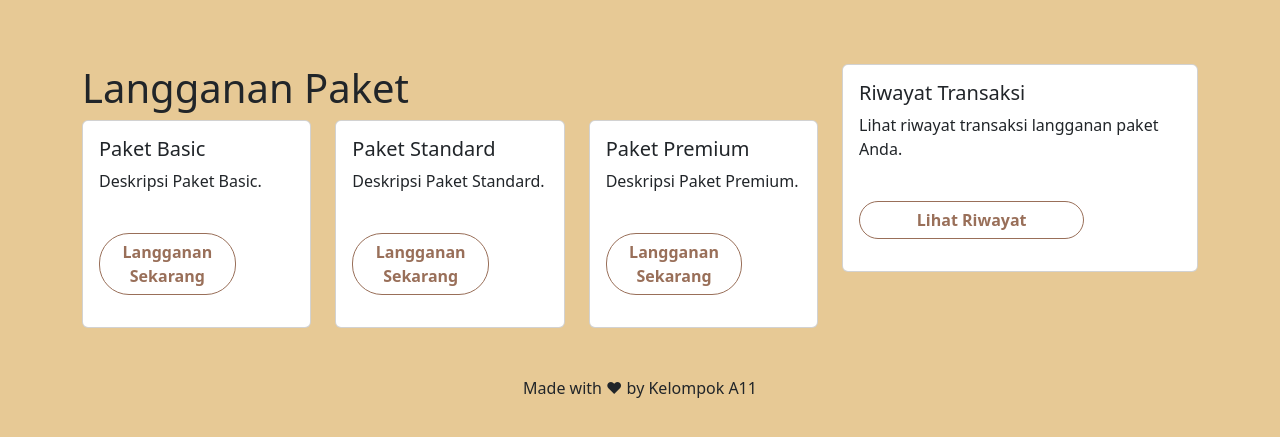
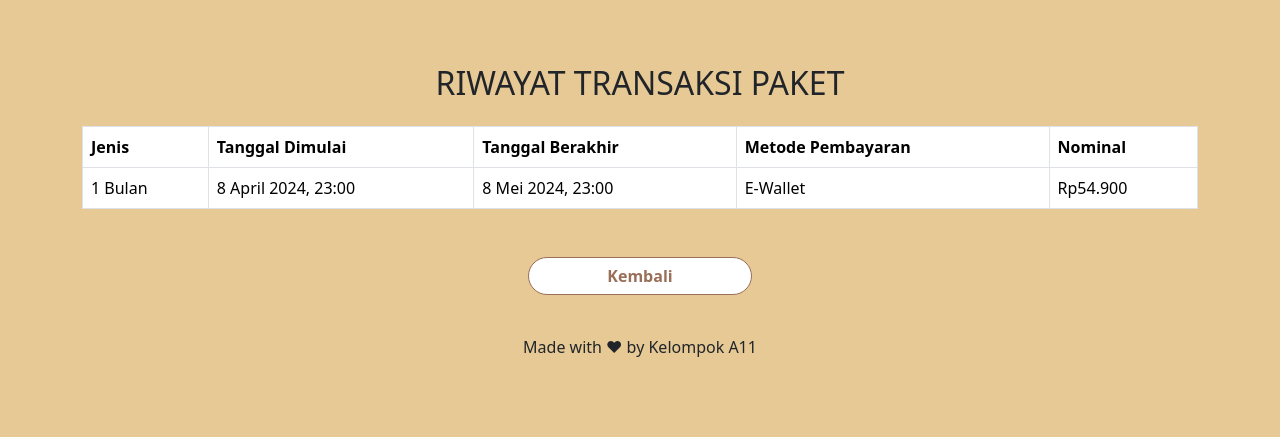
Before and after one commit to A11-Basdat/Marmut-App, a Django app: template user/templates/riwayat_transaksi.html in a window 1280 px wide. Shown: the part 56-493 px from the top of the page. Run offline with Django 3.2, Linux system fonts and the light colour scheme; the template is opened without the code that fills it, so the values that code supplies are empty; some libraries are stand-ins or nearby versions.

Commit message:
Finish CR Langganan Paket

```diff
--- a/base/templates/base.html
+++ b/base/templates/base.html
@@ -34,7 +34,7 @@
                         <a class="nav-link" href="#">Features</a>
                     </li>
                     <li class="nav-item">
-                        <a class="nav-link" href="#">Pricing</a>
+                        <a href="{%url 'user:langganan_paket'%}"class="nav-link" href="#">Pricing</a>
                     </li>
                     <li class="nav-item">
                         <a class="nav-link disabled" href="#">Disabled</a>
--- a/user/templates/riwayat_transaksi.html
+++ b/user/templates/riwayat_transaksi.html
@@ -4,48 +4,30 @@
 {% block content %}
     <!-- Content -->
     <div class="container mt-5">
-        <div class="row">
-            <div class="col-md-8">
-                <h1>Langganan Paket</h1>
-                <div class="row">
-                    <div class="col-md-4">
-                        <div class="card mb-4">
-                            <div class="card-body">
-                                <h5 class="card-title">Paket Basic</h5>
-                                <p class="card-text">Deskripsi Paket Basic.</p>
-                                <button class="btn btn-primary">Langganan Sekarang</button>
-                            </div>
-                        </div>
-                    </div>
-                    <div class="col-md-4">
-                        <div class="card mb-4">
-                            <div class="card-body">
-                                <h5 class="card-title">Paket Standard</h5>
-                                <p class="card-text">Deskripsi Paket Standard.</p>
-                                <button class="btn btn-primary">Langganan Sekarang</button>
-                            </div>
-                        </div>
-                    </div>
-                    <div class="col-md-4">
-                        <div class="card mb-4">
-                            <div class="card-body">
-                                <h5 class="card-title">Paket Premium</h5>
-                                <p class="card-text">Deskripsi Paket Premium.</p>
-                                <button class="btn btn-primary">Langganan Sekarang</button>
-                            </div>
-                        </div>
-                    </div>
-                </div>
-            </div>
-            <div class="col-md-4">
-                <div class="card">
-                    <div class="card-body">
-                        <h5 class="card-title">Riwayat Transaksi</h5>
-                        <p class="card-text">Lihat riwayat transaksi langganan paket Anda.</p>
-                        <a href="#" class="btn btn-info">Lihat Riwayat</a>
-                    </div>
-                </div>
-            </div>
+        <h2 class="text-center">RIWAYAT TRANSAKSI PAKET</h2>
+        <table class="table table-bordered mt-4">
+            <thead class="thead-dark">
+                <tr>
+                    <th scope="col">Jenis</th>
+                    <th scope="col">Tanggal Dimulai</th>
+                    <th scope="col">Tanggal Berakhir</th>
+                    <th scope="col">Metode Pembayaran</th>
+                    <th scope="col">Nominal</th>
+                </tr>
+            </thead>
+            <tbody>
+                <tr>
+                    <td>1 Bulan</td>
+                    <td>8 April 2024, 23:00</td>
+                    <td>8 Mei 2024, 23:00</td>
+                    <td>E-Wallet</td>
+                    <td>Rp54.900</td>
+                </tr>
+                <!-- Tambahkan baris untuk setiap transaksi di sini -->
+            </tbody>
+        </table>
+        <div class="text-center mt-4">
+            <a style="width: 20%;" href="{% url 'user:langganan_paket' %}" class="btn btn-primary">Kembali</a>
         </div>
     </div>
 {% endblock content %}
--- a/user/urls.py
+++ b/user/urls.py
@@ -5,6 +5,6 @@ app_name = 'user'
 
 urlpatterns = [
     path('langganan_paket/', langganan_paket, name='langganan_paket'),
-    path('riwayat_transaksi/', riwayat_transaksi, name='riwayat_podcast'),
+    path('riwayat_transaksi/', riwayat_transaksi, name='riwayat_transaksi'),
     path('pembayaran_paket/', pembayaran_paket, name='pembayaran_paket')
 ]
```
Also changed, not shown: user/templates/langganan_paket.html (+6 -6 lines), user/templates/pembayaran_paket.html (+45 -0 lines).
